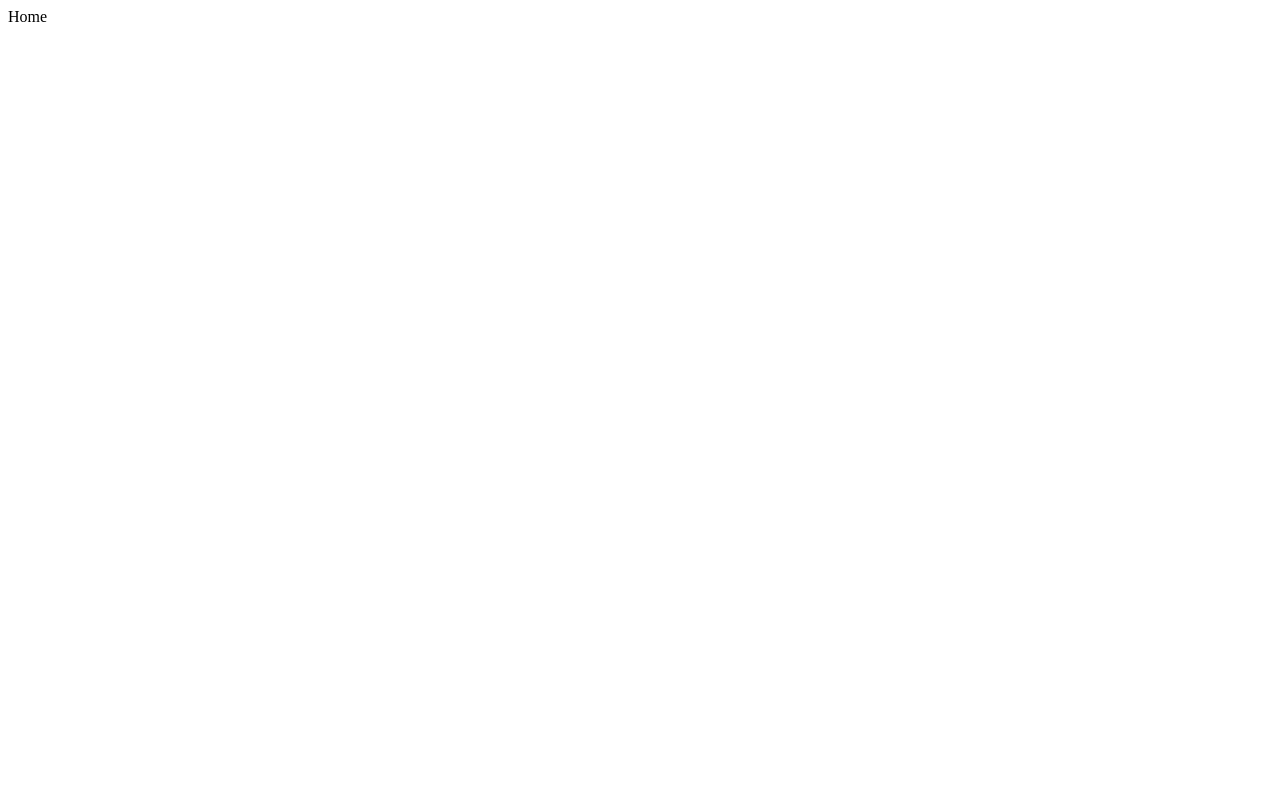
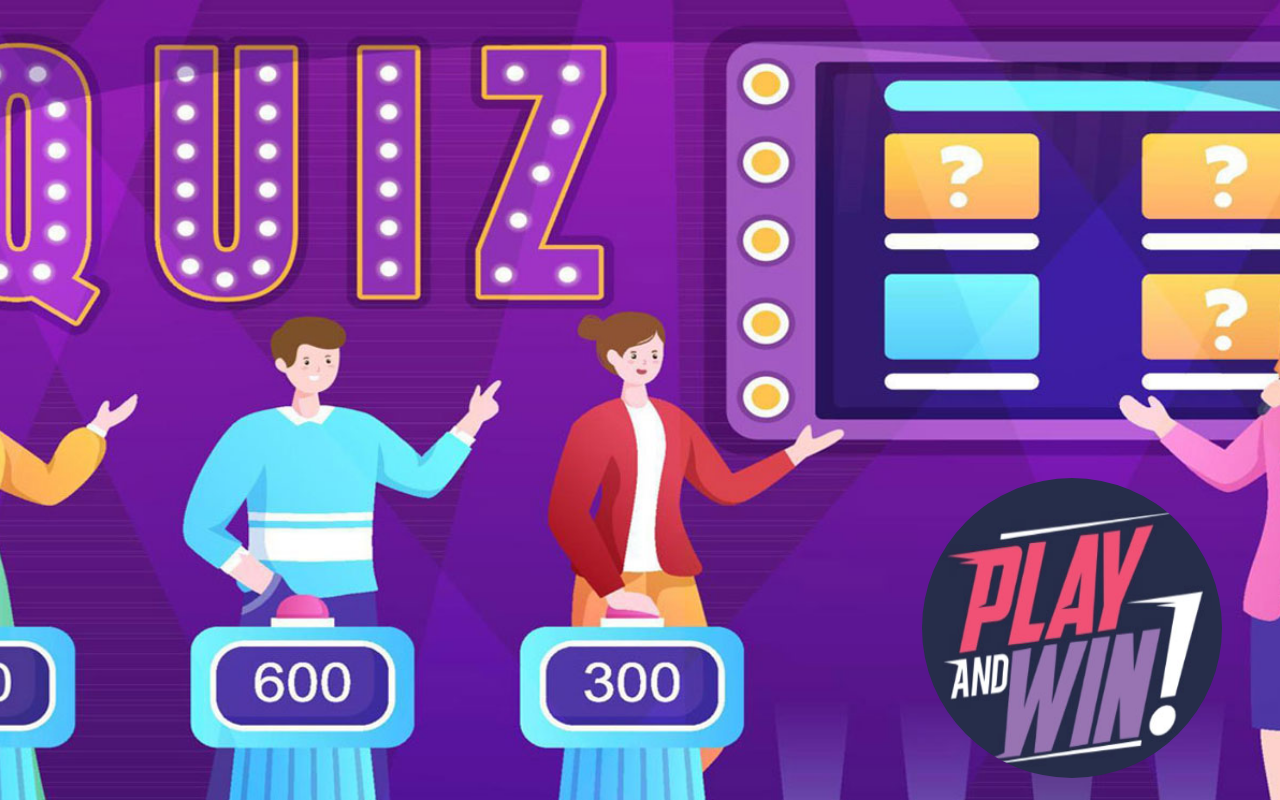
Before and after one commit to iamzubair6/quize, a React (Vite) app: page / in a window 1280 px wide. Built offline with nearby package versions, Linux system fonts and the light colour scheme.

Commit message:
ref: Home page design complete and button added

```diff
--- a/package.json
+++ b/package.json
@@ -19,7 +19,7 @@
     "react-dom": "^18.2.0",
     "react-router-dom": "^6.22.3",
     "sass": "^1.71.1",
-    "swiper": "^11.0.7"
+    "swiper": "^11.0.5"
   },
   "devDependencies": {
     "@types/react": "^18.2.56",
--- a/src/App.jsx
+++ b/src/App.jsx
@@ -1,13 +1,12 @@
+import Home from "@pages/Home";
 import {
   createBrowserRouter,
   Navigate,
   RouterProvider,
 } from "react-router-dom";
-
 // import required css
 import "swiper/css";
 import "swiper/css/pagination";
-import Home from "./Pages/Home";
 
 export default function App() {
   const routes = createBrowserRouter([
--- a/src/Pages/Home.jsx
+++ b/src/Pages/Home.jsx
@@ -1,5 +1,78 @@
+import slider1 from "@assets/banner01.jpg";
+import slider2 from "@assets/banner02.jpg";
+import playBtn from "@assets/logo.jpg";
+import { Box, Button } from "@mui/material";
+import { useState } from "react";
+import "swiper/css";
+import "swiper/css/pagination";
+import { Mousewheel, Pagination } from "swiper/modules";
+import { Swiper, SwiperSlide } from "swiper/react";
 const Home = () => {
-  return <div>Home</div>;
+  const [userNumber, setUserNumber] = useState(false);
+  const cards = [
+    {
+      img: slider1,
+    },
+    {
+      img: slider2,
+    },
+  ];
+  return (
+    <Box
+      sx={{
+        height: "100vh",
+        overflow: "hidden !important",
+        "& .swiper-pagination-bullet": {
+          display: "none",
+        },
+      }}
+    >
+      <Swiper
+        direction={"horizontal"}
+        slidesPerView={1}
+        spaceBetween={30}
+        mousewheel={true}
+        modules={[Mousewheel, Pagination]}
+        className="mySwiper"
+      >
+        {cards?.map((item, idx) => {
+          return (
+            <SwiperSlide key={idx}>
+              <Box
+                component={"img"}
+                src={item?.img}
+                sx={{
+                  objectFit: "cover",
+                  height: "100vh",
+                  width: "100vw",
+                  position: "relative",
+                }}
+              />
+              <Button
+                sx={{
+                  position: "absolute",
+                  zIndex: 9999999999,
+                  bottom: 20,
+                  right: 50,
+                }}
+              >
+                <Box
+                  component={"img"}
+                  src={playBtn}
+                  sx={{
+                    borderRadius: "50%",
+                    height: "300px",
+                    maxWidth: "300px",
+                    objectFit: "fit",
+                  }}
+                />
+              </Button>
+            </SwiperSlide>
+          );
+        })}
+      </Swiper>
+    </Box>
+  );
 };
 
 export default Home;
--- a/src/index.scss
+++ b/src/index.scss
@@ -1,7 +1,4 @@
-// body {
-//   margin: 0;
-//   display: flex;
-//   place-items: center;
-//   min-width: 320px;
-//   min-height: 100vh;
-// }
+body {
+  margin: 0;
+  padding: 0;
+}
--- a/src/main.jsx
+++ b/src/main.jsx
@@ -1,3 +1,5 @@
+import "@fontsource-variable/montserrat";
+import "@fontsource/poppins";
 import React from "react";
 import ReactDOM from "react-dom/client";
 import App from "./App.jsx";
--- a/vite.config.js
+++ b/vite.config.js
@@ -1,4 +1,5 @@
 import react from "@vitejs/plugin-react-swc";
+import * as path from "path";
 import { defineConfig } from "vite";
 
 // https://vitejs.dev/config/
@@ -9,11 +10,18 @@ export default defineConfig({
     manifest: true,
   },
   resolve: {
-    alias: {
-      "@assets": "/src/assets/",
-      "@components": "/src/Components/",
-      "@pages": "/src/Pages/",
-    },
+    alias: [
+      { find: "@", replacement: path.resolve(__dirname, "src") },
+      { find: "@assets", replacement: path.resolve(__dirname, "src/Assets") },
+      {
+        find: "@components",
+        replacement: path.resolve(__dirname, "src/Components"),
+      },
+      {
+        find: "@pages",
+        replacement: path.resolve(__dirname, "src/Pages"),
+      },
+    ],
   },
   server: {
     port: 3000,
```
Also changed, not shown: src/Layouts/ThemeLayout.jsx (+43 -21 lines), .eslintrc.json, 1 other file (tests, documents, lock files or other folders).
